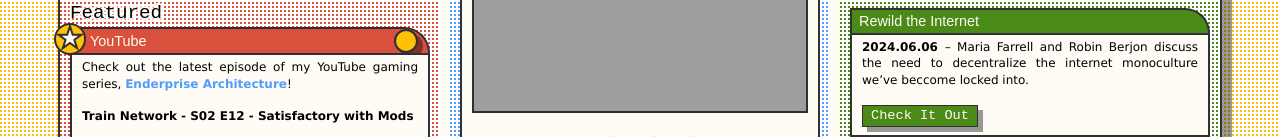
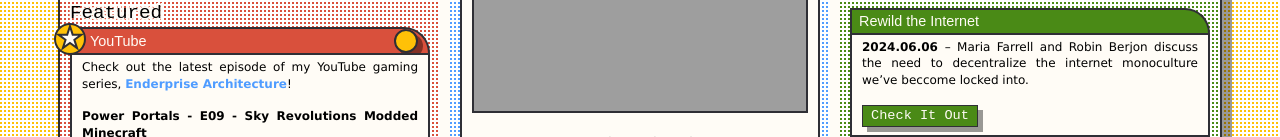
Before and after one commit to krusynth/billhunt.dev, a Jekyll site: the page built from index.md, in a window 1280 px wide and 900 px high, cut to the strip 0-455 px from the top of the window. Shown: the part 318-455 px from the top of the strip. Built offline with Jekyll 4.4.1, drawn with Linux system fonts in a browser that asks for light colours; some web fonts are replaced.

Commit message:
Updating latest YouTube video

```diff
--- a/_data/youtube.json
+++ b/_data/youtube.json
@@ -1 +1 @@
-{"title":"Train Network - S02 E12 - Satisfactory with Mods","link":"https://www.youtube.com/watch?v=zSDezxIRar0","thumbnail":"https://i3.ytimg.com/vi/zSDezxIRar0/hqdefault.jpg"}
+{"title":"Power Portals - E09 - Sky Revolutions Modded Minecraft","link":"https://www.youtube.com/watch?v=qCC5WCLVd4M","thumbnail":"https://i2.ytimg.com/vi/qCC5WCLVd4M/hqdefault.jpg"}
```
